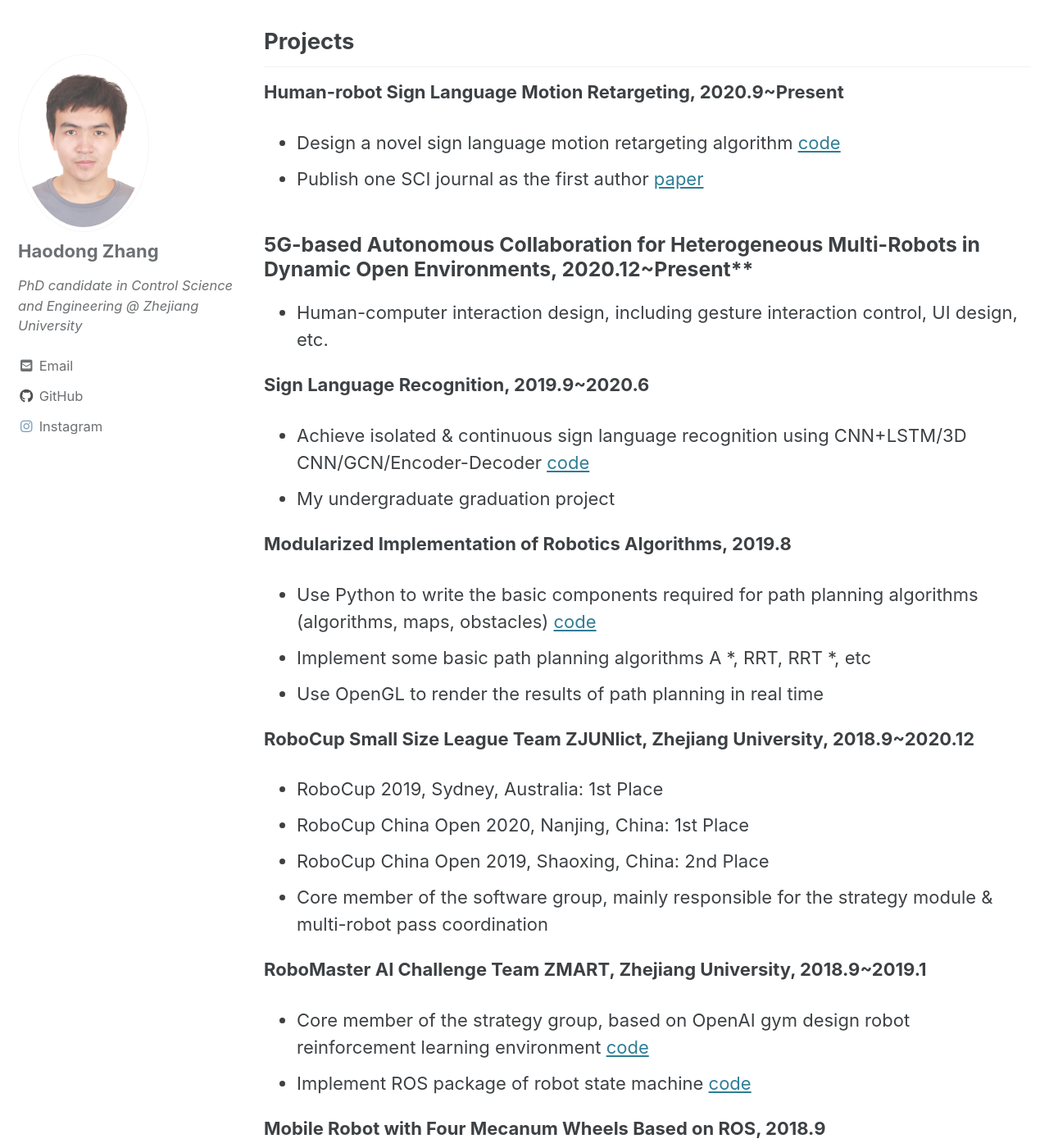
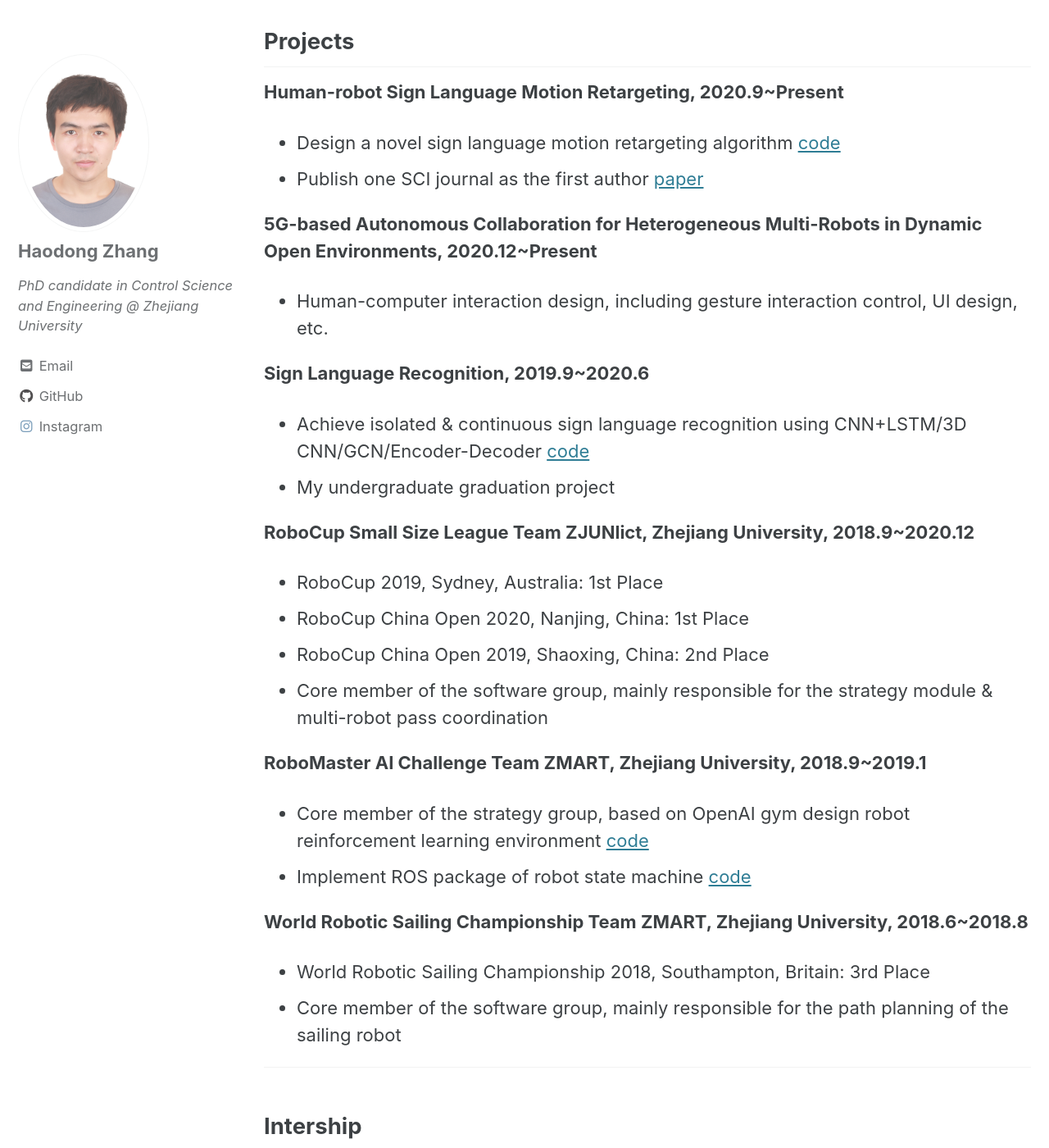
Before and after one commit to 0aqz0/0aqz0.github.io, a Jekyll site: the page built from index.md, in a window 1280 px wide and 1400 px high, scrolled down 1252 px. Shown: the whole window at 82% size. Built offline with Jekyll 4.4.1, drawn with Linux system fonts in a browser that asks for light colours; cached includes are drawn as plain includes; nearby versions of some CDN libraries; some of the changed text lies outside the part shown.

Commit message:
Update index.md

```diff
--- a/index.md
+++ b/index.md
@@ -50,7 +50,7 @@ Robot World Cup, 2019
 - Design a novel sign language motion retargeting algorithm [code](https://github.com/0aqz0/neural-retargeting)
 - Publish one SCI journal as the first author [paper](https://ieeexplore.ieee.org/document/9714016)
 
-### 5G-based Autonomous Collaboration for Heterogeneous Multi-Robots in Dynamic Open Environments, 2020.12~Present**
+**5G-based Autonomous Collaboration for Heterogeneous Multi-Robots in Dynamic Open Environments, 2020.12~Present**
 
 - Human-computer interaction design, including gesture interaction control, UI design, etc.
 
@@ -58,12 +58,6 @@ Robot World Cup, 2019
 
 - Achieve isolated & continuous sign language recognition using CNN+LSTM/3D CNN/GCN/Encoder-Decoder [code](https://github.com/0aqz0/SLR)
 - My undergraduate graduation project
-
-**Modularized Implementation of Robotics Algorithms, 2019.8**
-
-- Use Python to write the basic components required for path planning algorithms (algorithms, maps, obstacles) [code](https://github.com/0aqz0/Robotics-Notebook)
-- Implement some basic path planning algorithms A *, RRT, RRT *, etc
-- Use OpenGL to render the results of path planning in real time
 
 **RoboCup Small Size League Team ZJUNlict, Zhejiang University, 2018.9~2020.12**
 
@@ -76,11 +70,6 @@ Robot World Cup, 2019
 
 - Core member of the strategy group, based on OpenAI gym design robot reinforcement learning environment [code](https://github.com/0aqz0/rm-gym)
 - Implement ROS package of robot state machine [code](https://github.com/0aqz0/state_machine)
-
-**Mobile Robot with Four Mecanum Wheels Based on ROS, 2018.9**
-
-- Use the Raspberry Pi as the robot main control board to achieve basic motion control [code](https://github.com/0aqz0/smart-car)
-- Configure and use the Xbox One wireless controller to control the robot
 
 **World Robotic Sailing Championship Team ZMART, Zhejiang University, 2018.6~2018.8**
 
```
